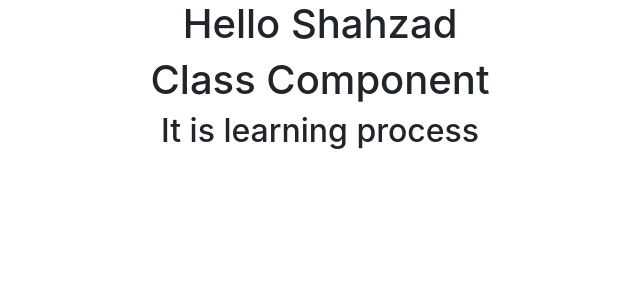
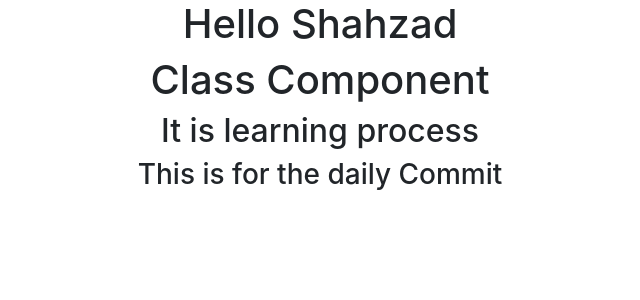
Before and after one commit to ShahzadUmarBaig/MedKube-Website, a React (Create React App) app: page / in a window 1280 px wide. Shown: the top 300 px of the page, without its empty margins (320-960 px from the left). Built offline with nearby package versions, Linux system fonts and the light colour scheme.

Commit message:
I have updated App JS

```diff
--- a/src/App.js
+++ b/src/App.js
@@ -10,6 +10,7 @@ class App extends Component {
         <Greet />
         <Welcome />
         <h2>It is learning process</h2>
+        <h3>This is for the daily Commit</h3>
       </div>
     );
   }
```
